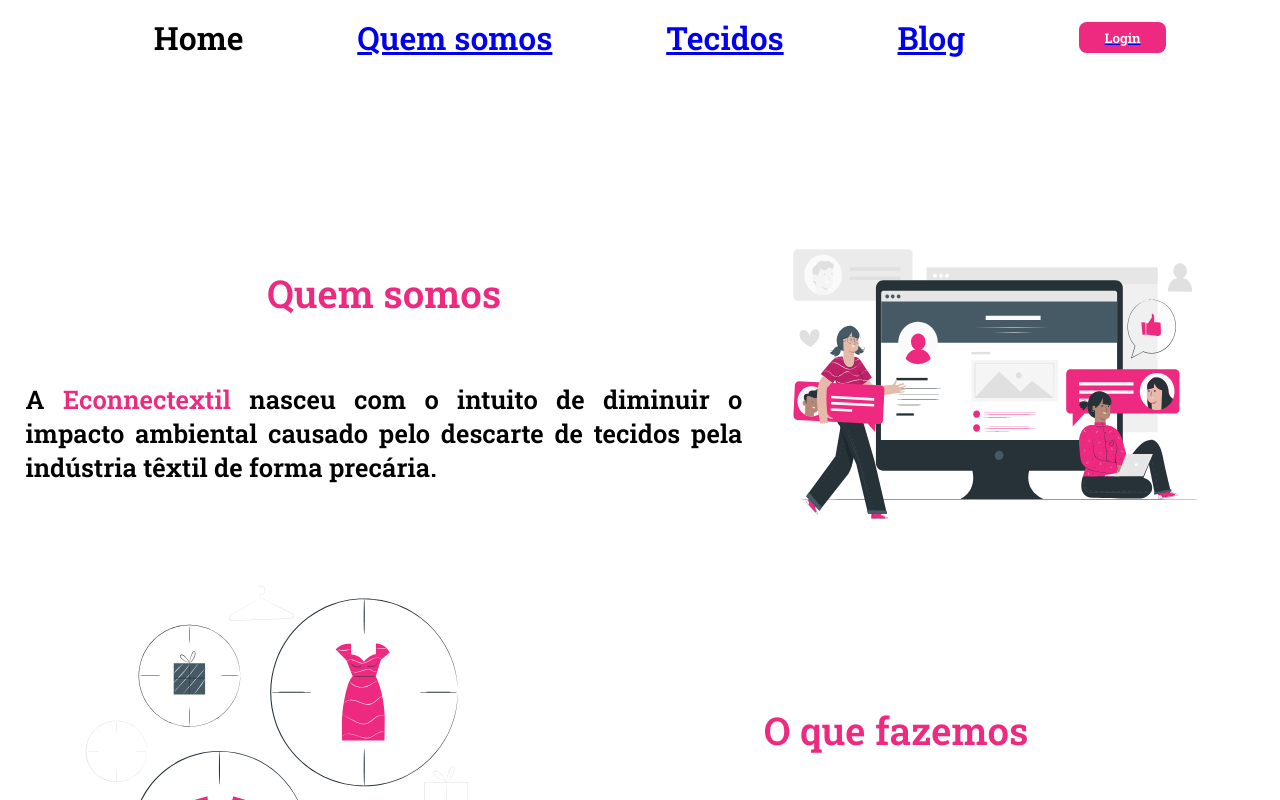
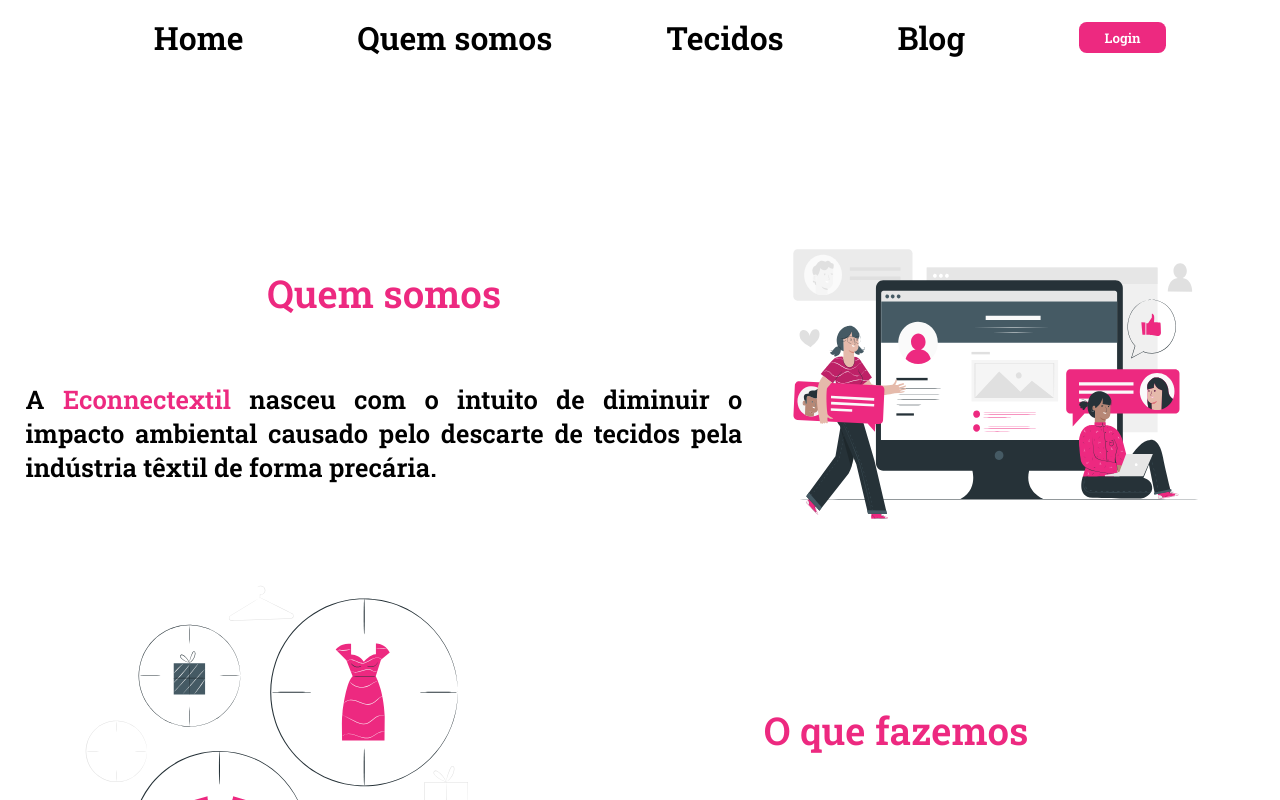
Before and after one commit to kasvrol/proviHack-NaoExistePlanetaB, a React (Create React App) app: page / in a window 1280 px wide. Shown: the top 800 px of the page. Built offline with nearby package versions, Linux system fonts and the light colour scheme; the HTML template or start-up script is replaced by a standard one.

Commit message:
[FEAT][HEADER] estilo do header

```diff
--- a/src/style/header.scss
+++ b/src/style/header.scss
@@ -12,6 +12,11 @@
 .HeaderListDesktop li {
     font-size: 2.5vw;
     cursor: pointer;
+}
+
+.HeaderListDesktop li a {
+    text-decoration: none;
+    color: black;
 }
 
 .header-button {
```
